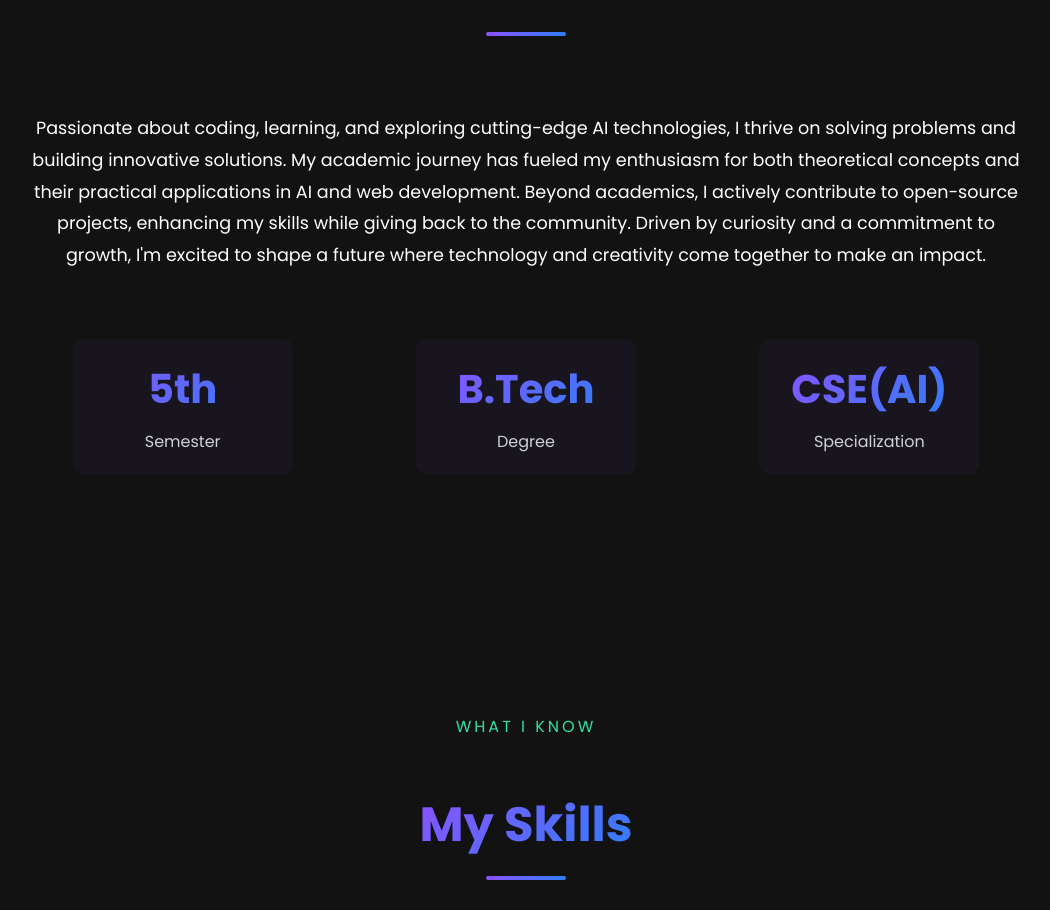
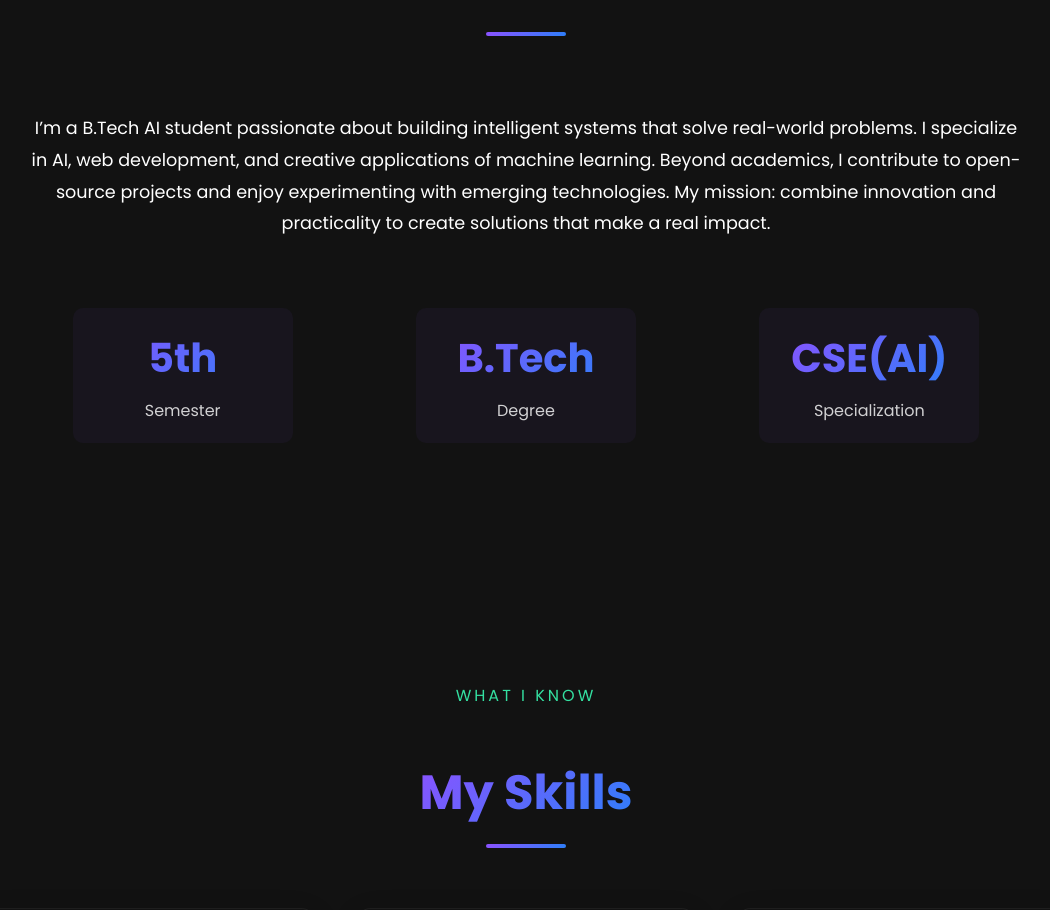
Before and after one commit to Kishore-1803/portfolio, a Next.js app: page / in a window 1280 px wide. Shown: the part 1070-1980 px from the top of the page, without its empty margins (174-1224 px from the left). Built offline with nearby package versions, Linux system fonts and the light colour scheme.

Commit message:
Update page.tsx

```diff
--- a/src/app/page.tsx
+++ b/src/app/page.tsx
@@ -195,11 +195,11 @@ export default function Home() {
 
           <div className={styles.aboutContent}>
             <p className={styles.aboutText}>
-              Passionate about coding, learning, and exploring cutting-edge AI technologies, I thrive on solving problems
-              and building innovative solutions. My academic journey has fueled my enthusiasm for both theoretical concepts
-              and their practical applications in AI and web development. Beyond academics, I actively contribute to open-source
-              projects, enhancing my skills while giving back to the community. Driven by curiosity and a commitment to growth,
-              I'm excited to shape a future where technology and creativity come together to make an impact.
+              I’m a B.Tech AI student passionate about building intelligent systems that solve real-world problems.
+              I specialize in AI, web development, and creative applications of machine learning.
+              Beyond academics, I contribute to open-source projects and enjoy experimenting with emerging technologies.
+              My mission: combine innovation and practicality to create solutions that make a real impact.
+
             </p>
             <div className={styles.aboutStats}>
               <div className={styles.statItem}>
```
